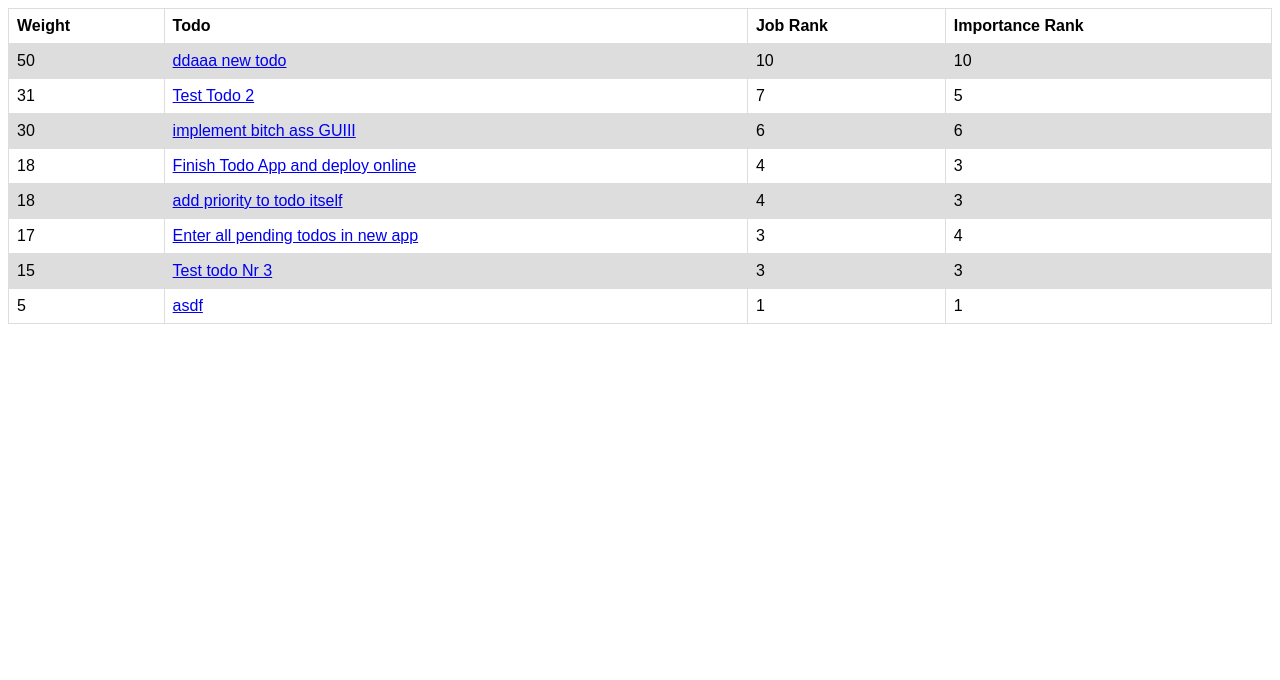
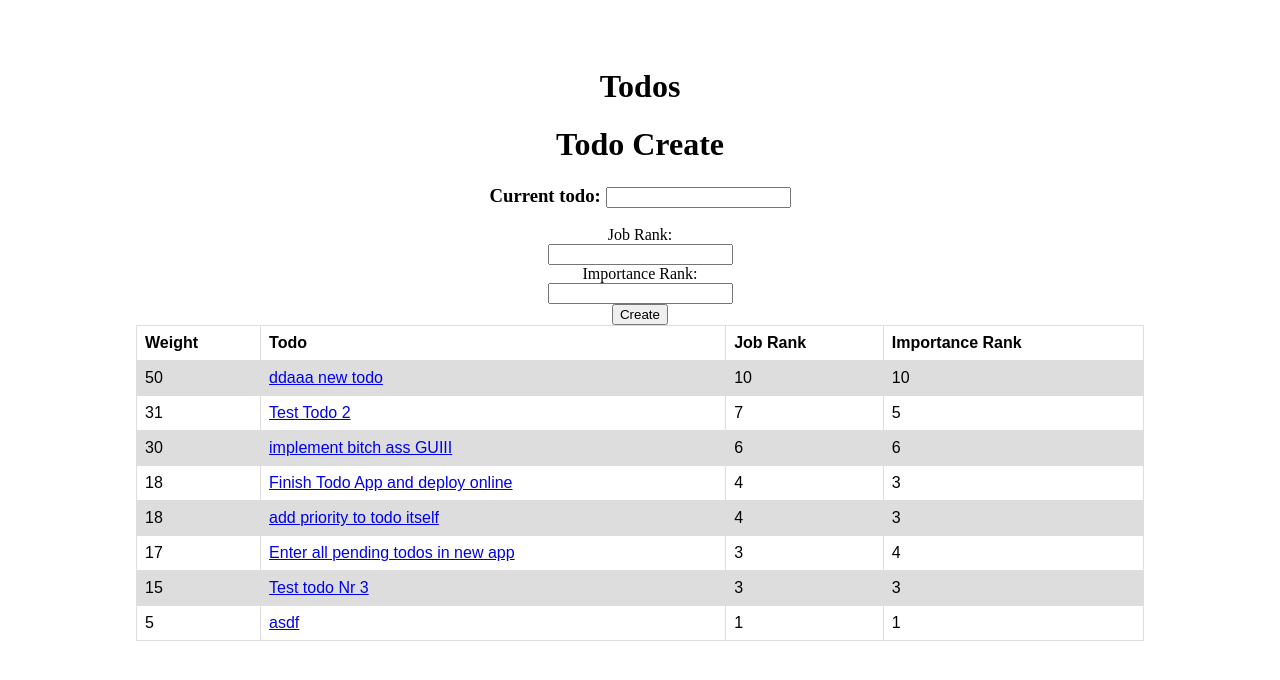
Before and after one commit to cyrilwelschen/todo_app, a Django app: page /todos/ in a window 1280 px wide. Shown: the top 680 px of the page. Run offline with Django 3.2, Linux system fonts and the light colour scheme; data comes from the database, SQL or seed files in the repository; both versions use the stored data as it was after the commit.

Commit message:
creating of todo on main page working

```diff
--- a/todos/templates/todos/detail.html
+++ b/todos/templates/todos/detail.html
@@ -17,7 +17,6 @@
             <h3>Current todo:
                 <input type="text" name="todo_text" id="todo_text" value="{{todo.todo_text}}"><br>
             </h3>
-            <button>Edit</button>
             Created on: {{ todo.creation_date }}
         </div>
         <label for="job-rank">Job Rank:</label><br>
--- a/todos/templates/todos/main.html
+++ b/todos/templates/todos/main.html
@@ -6,6 +6,13 @@
     <meta name="viewport" content="width=device-width, initial-scale=1.0">
     <title>Document</title>
     <style>
+        body {
+            padding-top: 3%;
+            padding-left: 10%;
+            padding-right: 10%;
+            text-align: center;
+        }
+
         table {
             font-family: arial, sans-serif;
             border-collapse: collapse;
@@ -27,7 +34,23 @@
 
 <body>
 
+    <h1>Todos</h1>
 
+    <form action="{% url 'todos:main' %}" method="post">
+        {% csrf_token %}
+        <h1>Todo Create</h1>
+        {% if error_message %}<p><strong>{{ error_message }}</strong></p>{% endif %}
+        <div>
+            <h3>Current todo:
+                <input type="text" name="todo_text" id="todo_text"><br>
+            </h3>
+        </div>
+        <label for="job-rank">Job Rank:</label><br>
+        <input type="number" name="job_rank" id="job-rank"><br>
+        <label for="imp-rank">Importance Rank:</label><br>
+        <input type="number" name="imp_rank" id="imp-rank"><br>
+        <input type="submit" value="Create">
+    </form>
 
     {% if latest_todo_list %}
     <table>
--- a/todos/urls.py
+++ b/todos/urls.py
@@ -8,4 +8,5 @@ urlpatterns = [
     path('<int:todo_id>/', views.detail, name='detail'),
     path('<int:todo_id>/priority', views.priority, name='prio'),
     path('<int:todo_id>/update/', views.update, name='update'),
+    path('new', views.create, name='new_todo'),
 ]
--- a/todos/views.py
+++ b/todos/views.py
@@ -1,14 +1,28 @@
+import datetime
 from django.shortcuts import render, get_object_or_404, redirect
 from django.http import HttpResponse, HttpResponseRedirect
 from .models import Todo, Priority
+from .forms import TodoForm
 
 
 def main(request):
-    latest_todo_list = Todo.objects.order_by('-prio', 'creation_date')
-    context = {
-        'latest_todo_list': latest_todo_list,
-    }
-    return render(request, 'todos/main.html', context)
+    if request.POST:
+        print("Got Post request on Main")
+        todo = Todo()
+        todo.job_rank = request.POST['job_rank']
+        todo.imp_rank = request.POST['imp_rank']
+        todo.prio = int(3 * int(request.POST['job_rank']) +
+                        2 * int(request.POST['imp_rank']))
+        todo.todo_text = request.POST['todo_text']
+        todo.creation_date = datetime.datetime.now()
+        todo.save()
+        return redirect('/todos/')
+    else:
+        latest_todo_list = Todo.objects.order_by('-prio', 'creation_date')
+        context = {
+            'latest_todo_list': latest_todo_list,
+        }
+        return render(request, 'todos/main.html', context)
 
 
 def detail(request, todo_id):
@@ -29,3 +43,13 @@ def update(request, todo_id):
     todo.todo_text = request.POST['todo_text']
     todo.save()
     return redirect('/todos/')
+
+
+def create(request):
+    form = TodoForm(request.POST or None)
+
+    if form.is_valid():
+        form.save()
+        return redirect('/todos/')
+
+    return render(request, 'todos/todo-form.html', {'form': form})
```
Also changed, not shown: db.sqlite3.
